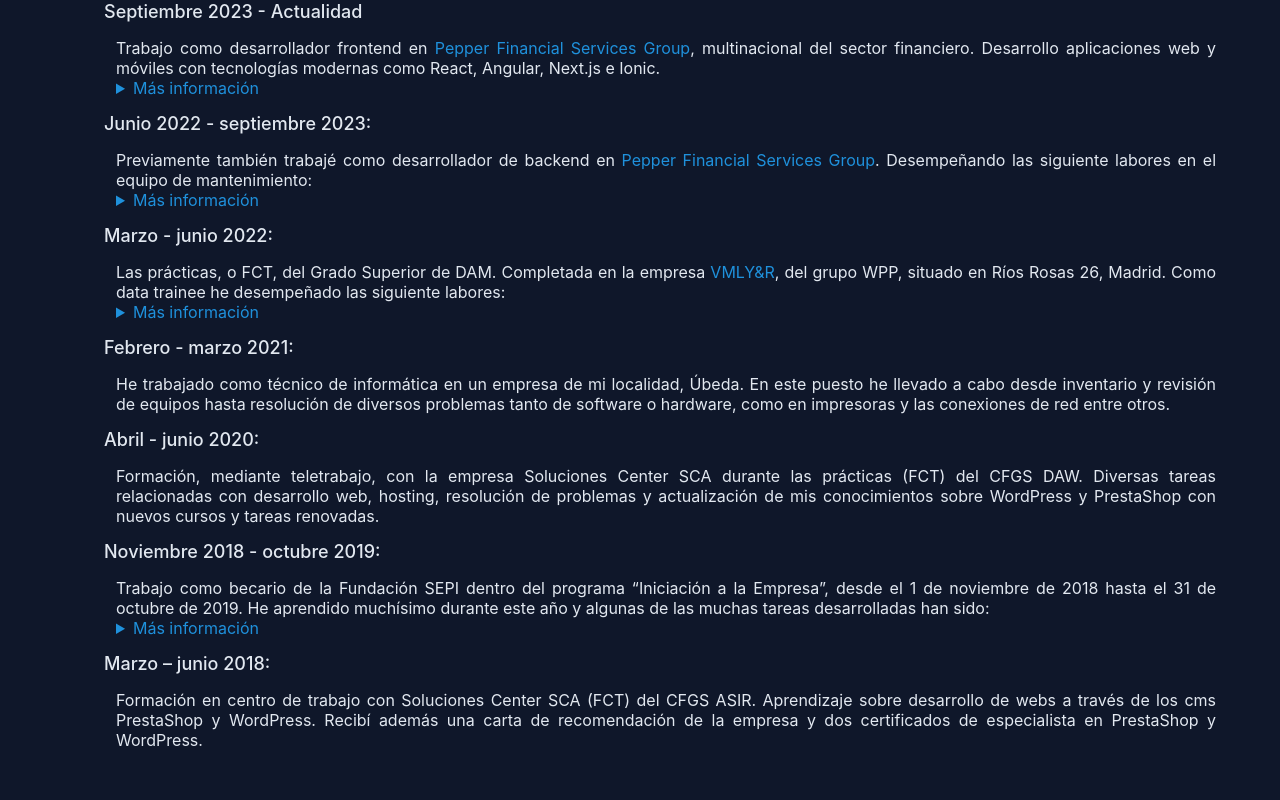
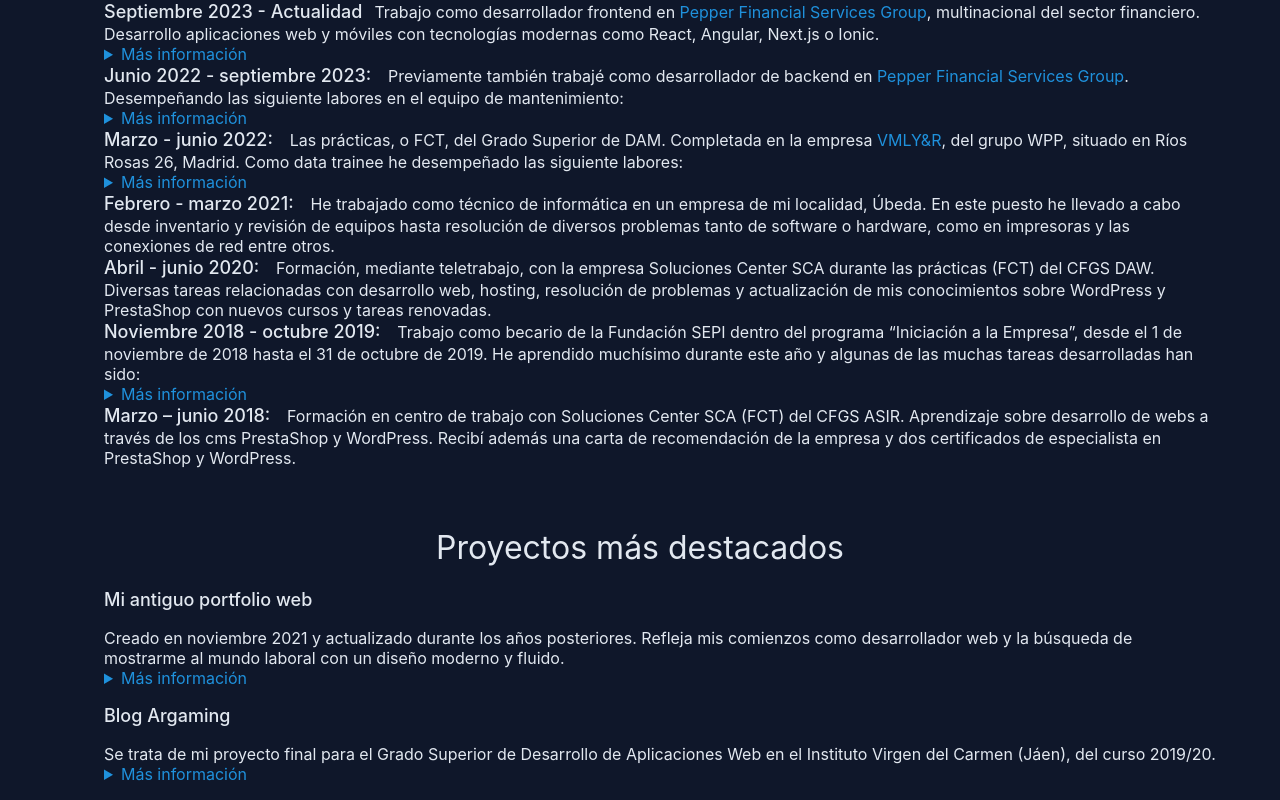
Before and after one commit to Anrogo/MyPortfolio, a Next.js app: page / in a window 1280 px wide. Shown: the part 660-1460 px from the top of the page. Built offline with nearby package versions, Linux system fonts and the light colour scheme.

Commit message:
features added

```diff
--- a/src/components/Experience/Experience.tsx
+++ b/src/components/Experience/Experience.tsx
@@ -21,7 +21,7 @@
                 Pepper Financial Services Group
               </Link>
               , multinacional del sector financiero. Desarrollo aplicaciones web y móviles con
-              tecnologías modernas como React, Angular, Next.js e Ionic.
+              tecnologías modernas como React, Angular, Next.js o Ionic.
               <details>
                 <Summary>Más información</Summary>
                 <ExperienceList>
@@ -131,11 +131,11 @@
                 <Summary>Más información</Summary>
                 <ExperienceList>
                   <Li>- Administración de sistemas y redes.</Li>
-                  <Li>- Mantenimiento de equipos e impresoras</Li>
-                  <Li>- Instalación de software y hardware</Li>
-                  <Li>- Administración de servidores</Li>
-                  <Li>- Inventario de equipos</Li>
-                  <Li>- Resolución de diversos problemas derivados de equipos informáticos</Li>
+                  <Li>- Mantenimiento de equipos e impresoras.</Li>
+                  <Li>- Instalación de software y hardware.</Li>
+                  <Li>- Administración de servidores.</Li>
+                  <Li>- Inventario de equipos.</Li>
+                  <Li>- Resolución de diversos problemas relacionados con equipos informáticos.</Li>
                 </ExperienceList>
               </details>
             </Text>
--- a/src/components/Projects/Projects.styled.ts
+++ b/src/components/Projects/Projects.styled.ts
@@ -1,16 +1,16 @@
-import { Li, MainSection } from "@/styles/GlobalStyle";
-import styled from "styled-components";
+import { Li, MainSection } from '@/styles/GlobalStyle';
+import styled from 'styled-components';
 
-
-export const ProjectsSection = styled(MainSection)`
-`;
+export const ProjectsSection = styled(MainSection)``;
 
 export const ProjectsParagraph = styled.p``;
 
 export const ProjectsList = styled.ul`
-    list-style-type: none;
+  list-style-type: none;
 `;
 
-export const ProjectsLi = styled(Li)`
+export const ProjectsFeaturesList = styled.ul`
+  list-style-type: none;
+`;
 
-`;
+export const ProjectsLi = styled(Li)``;
--- a/src/components/Projects/Projects.tsx
+++ b/src/components/Projects/Projects.tsx
@@ -1,5 +1,11 @@
 import { Description, Details, Text, Subtitle, Summary, Li, Link } from '@/styles/GlobalStyle';
-import { ProjectsLi, ProjectsList, ProjectsParagraph, ProjectsSection } from './Projects.styled';
+import {
+  ProjectsFeaturesList,
+  ProjectsLi,
+  ProjectsList,
+  ProjectsParagraph,
+  ProjectsSection,
+} from './Projects.styled';
 import { theme } from '@/styles/theme';
 
 const Projects = () => {
@@ -19,17 +25,45 @@
               <Summary>Más información</Summary>
               Ahora he decidido renovarlo y esta es mi nueva creación en lo que a portfolio moderno
               y minimalista se refiere. Detalles a destacar del antiguo portfolio:
-              <ProjectsList>
-                <Li>- Creado exclusivamente con HTML, CSS y JS</Li>
+              <ProjectsFeaturesList>
+                <Li>- Creado exclusivamente con HTML, CSS y JS.</Li>
+                <Li>- Fecha de creación: 18 de noviembre de 2021.</Li>
+                <Li>
+                  - Publicado hasta 2026 en <u>https://antonioweb.es</u>.
+                </Li>
                 <Li>
                   - Github:{' '}
                   <Link href="https://github.com/Anrogo/Web-Portfolio" target="_blank">
                     Web Portfolio
                   </Link>
                 </Li>
-                Lenguaje/s: PHP Framework: CodeIgniter 3.1 Fecha creación: Junio 2020 Fecha última
-                modificación: Noviembre 2021
-              </ProjectsList>
+              </ProjectsFeaturesList>
+            </Details>
+          </ProjectsParagraph>
+        </ProjectsLi>
+        <ProjectsLi>
+          <Description>Blog Argaming</Description>
+          <ProjectsParagraph>
+            <Text>
+              Se trata de mi proyecto final para el Grado Superior de Desarrollo de Aplicaciones Web
+              en el Instituto Virgen del Carmen (Jáen), del curso 2019/20.
+            </Text>
+            <Details>
+              <Summary>Más información</Summary>
+              <ProjectsFeaturesList>
+                <Li>- Lenguaje/s: HTML, CSS, JS y PHP. Framework de PHP: CodeIgniter 3.1</Li>
+                <Li>- Fecha creación: Junio 2020.</Li>
+                <Li>- Fecha última modificación: Noviembre 2021.</Li>
+                <Li>
+                  - Github:{' '}
+                  <Link
+                    href="https://github.com/Anrogo/Proyecto-final-DAW---ARGaming"
+                    target="_blank"
+                  >
+                    Blog Argaming
+                  </Link>
+                </Li>
+              </ProjectsFeaturesList>
             </Details>
           </ProjectsParagraph>
         </ProjectsLi>
--- a/src/styles/GlobalStyle.ts
+++ b/src/styles/GlobalStyle.ts
@@ -53,7 +53,7 @@
   text-align: ${(props) => props.textAlign ? props.textAlign : 'justify'};
 `;
 
-export const Paragraph = styled.p<TextsProps>`
+export const Paragraph = styled.span<TextsProps>`
   font-size: ${(props) => props.fontSize ? props.fontSize : theme.fontSize.sm};
   font-weight: ${(props) => props.fontWeight ? props.fontWeight : theme.fontWeight.light};
   color: ${(props) => props.color ? props.color : theme.colors.white};
```
